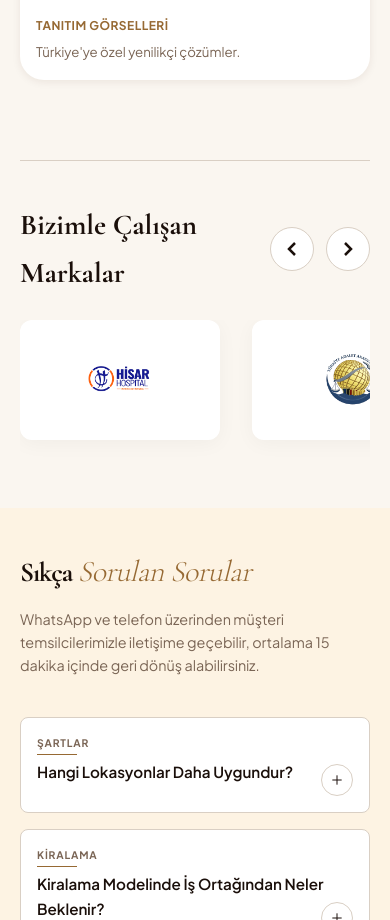
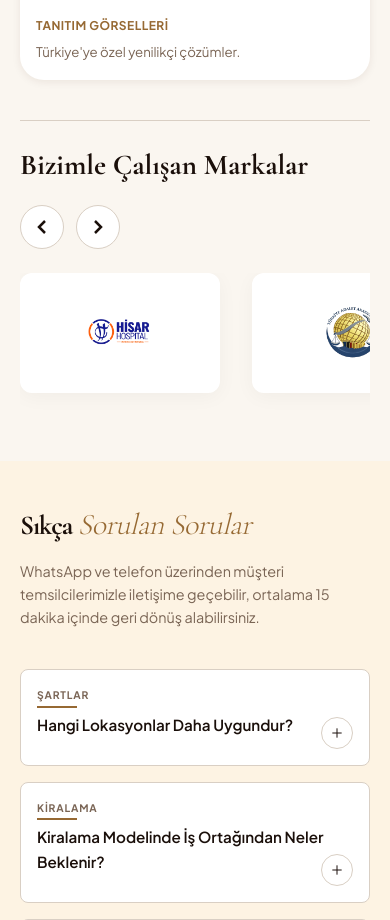
Before and after one commit to burak-dursunn/inbox-coffee, a Next.js app: page / in a window 390 px wide. Shown: the part 10591-11511 px from the top of the page. Built offline with nearby package versions, Linux system fonts and the light colour scheme; no server answers.

Commit message:
fix: mobile responsiveness improvements

```diff
--- a/app/globals.css
+++ b/app/globals.css
@@ -2401,6 +2401,17 @@ select {
     font-size: clamp(2.2rem, 9vw, 3.5rem);
   }
 
+  .brands-header {
+    flex-direction: column;
+    align-items: flex-start;
+    gap: 16px;
+  }
+
+  .brands-slider-wrap {
+    margin-top: 40px;
+    padding-top: 20px;
+  }
+
   .hero__stats {
     gap: 16px 32px;
   }
```
